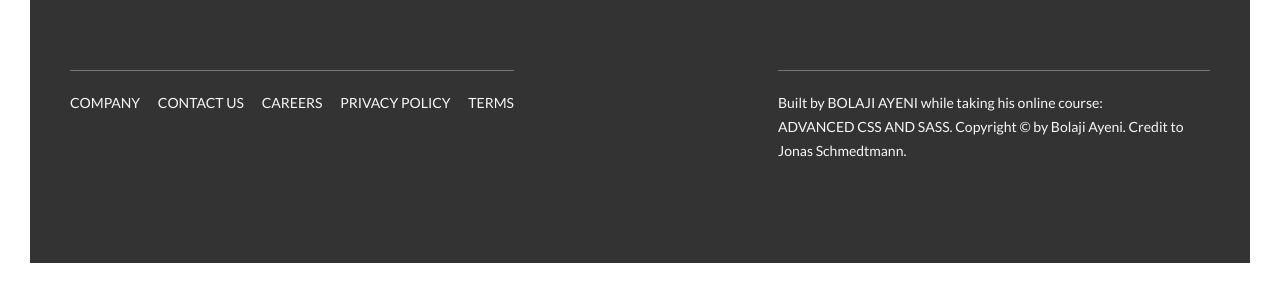
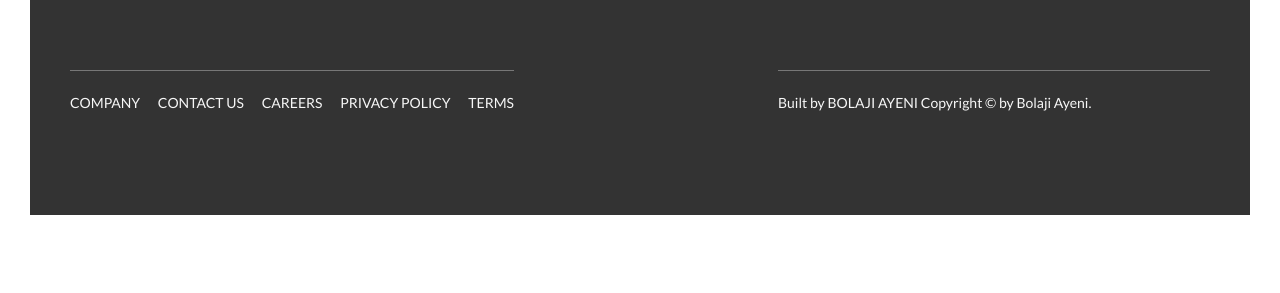
Before and after one commit to bolajiayeni/Natours, a website: page index.html in a window 1280 px wide. Shown: the part 5829-6122 px from the top of the page. After the commit the page ends 6074 px from the top, so only its background shows below. Drawn offline with Linux system fonts and the light colour scheme.

Commit message:
Update index.html

```diff
--- a/index.html
+++ b/index.html
@@ -482,7 +482,7 @@
                 </div>
                 <div class="col-1-of-2">
                     <p class="footer__copyright">
-                        Built by <a href="#" class="footer__link"> Bolaji Ayeni</a> while taking his online course: <a href="#" class="footer__link">Advanced CSS and Sass</a>. Copyright &copy; by Bolaji Ayeni. Credit to Jonas Schmedtmann.
+                        Built by <a href="#" class="footer__link"> Bolaji Ayeni</a> Copyright &copy; by Bolaji Ayeni.
                     </p>
                 </div>
             </div>
```
